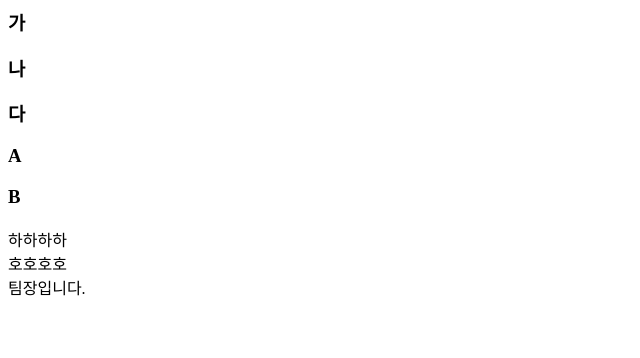
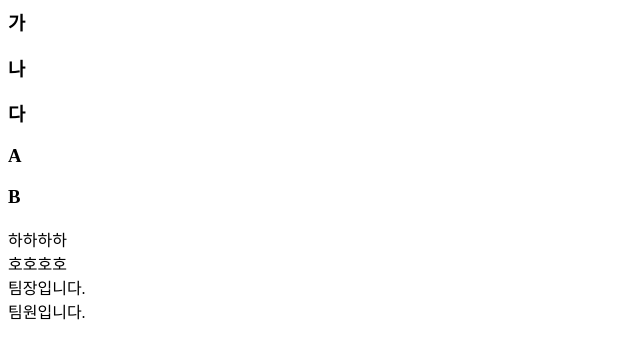
Before and after one commit to kimyuriri/htmlTest, a plain HTML site: page index.html in a window 1280 px wide. Shown: the whole page, without its empty margins (0-640 px from the left). Drawn offline with Linux system fonts and the light colour scheme.

Commit message:
banana 팀원버전

```diff
--- a/index.html
+++ b/index.html
@@ -11,5 +11,6 @@
       			<div>하하하하</div>
       			<div>호호호호</div>
       			<div>팀장입니다.</div>
+      			<div>팀원입니다.</div>
 		</body>
 </html>
```
